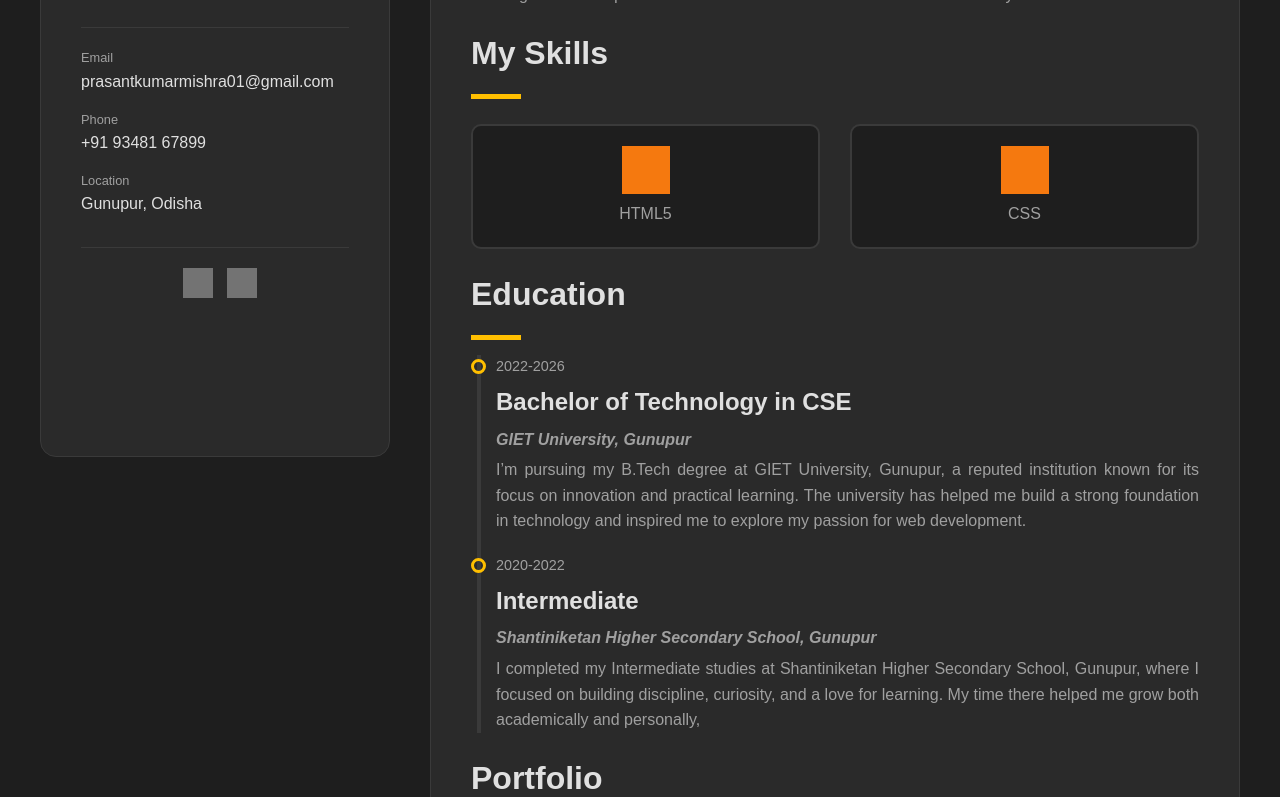
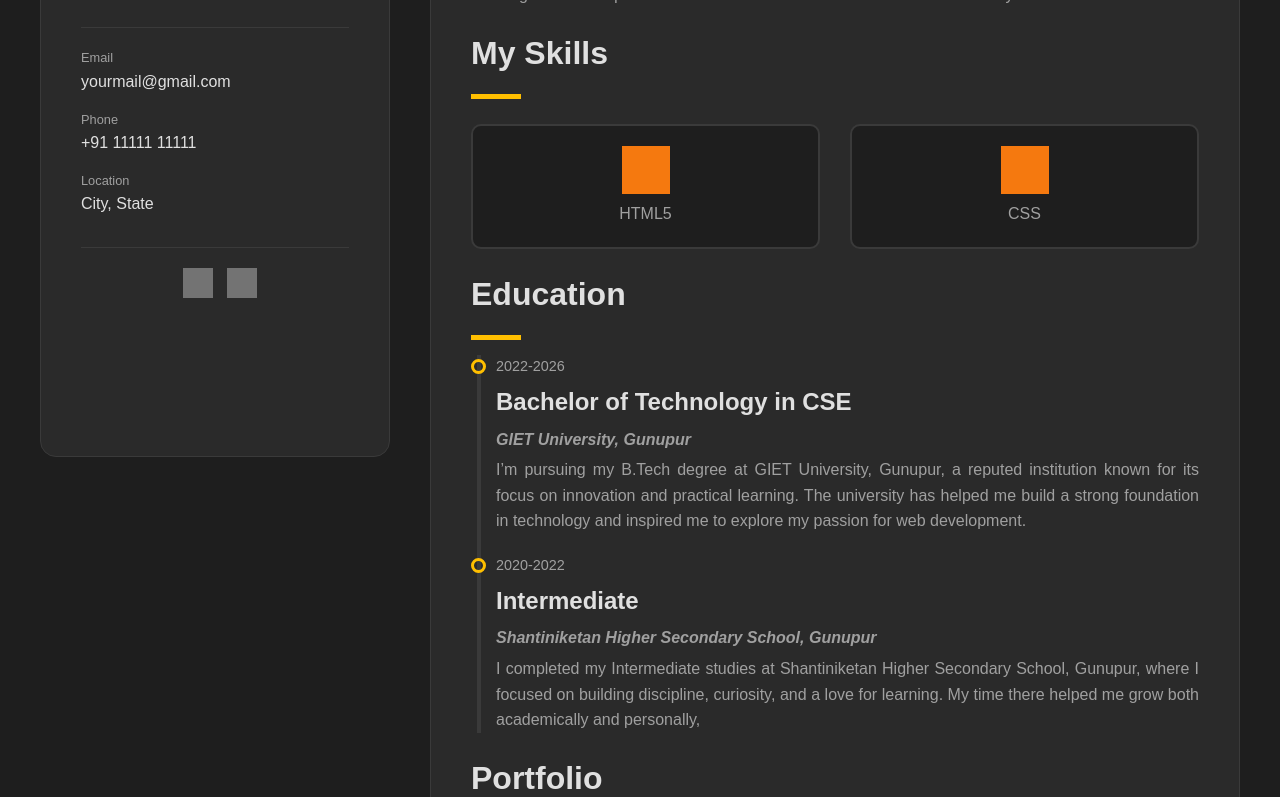
Before and after one commit to prasantkumar01/portfolio-website, a plain HTML site: page index.html in a window 1280 px wide. Shown: the part 303-1100 px from the top of the page. Drawn offline with Linux system fonts and the light colour scheme; grey boxes are pictures that could not be loaded.

Commit message:
Update index.html

```diff
--- a/index.html
+++ b/index.html
@@ -19,15 +19,15 @@
             <div class="details">
                 <div class="email">
                     <h3 class="app">Email</h3>
-                    <a class="value" href="mailto:prasantkumarmishra01@gmail.com">prasantkumarmishra01@gmail.com</a>
+                    <a class="value" href="mailto:prasantkumarmishra01@gmail.com">yourmail@gmail.com</a>
                 </div>
                 <div class="phone">
                     <h3 class="app">Phone</h3>
-                    <a class="value" href="tel:934816789">+91 93481 67899</a>
+                    <a class="value" href="tel:934816789">+91 11111 11111</a>
                 </div>
                 <div class="location">
                     <h3 class="app">Location</h3>
-                    <p class="value">Gunupur, Odisha</p>
+                    <p class="value">City, State</p>
                 </div>
             </div>
             <div class="social">
@@ -121,4 +121,5 @@
 
     </div>
 </body>
+
 </html>
```
